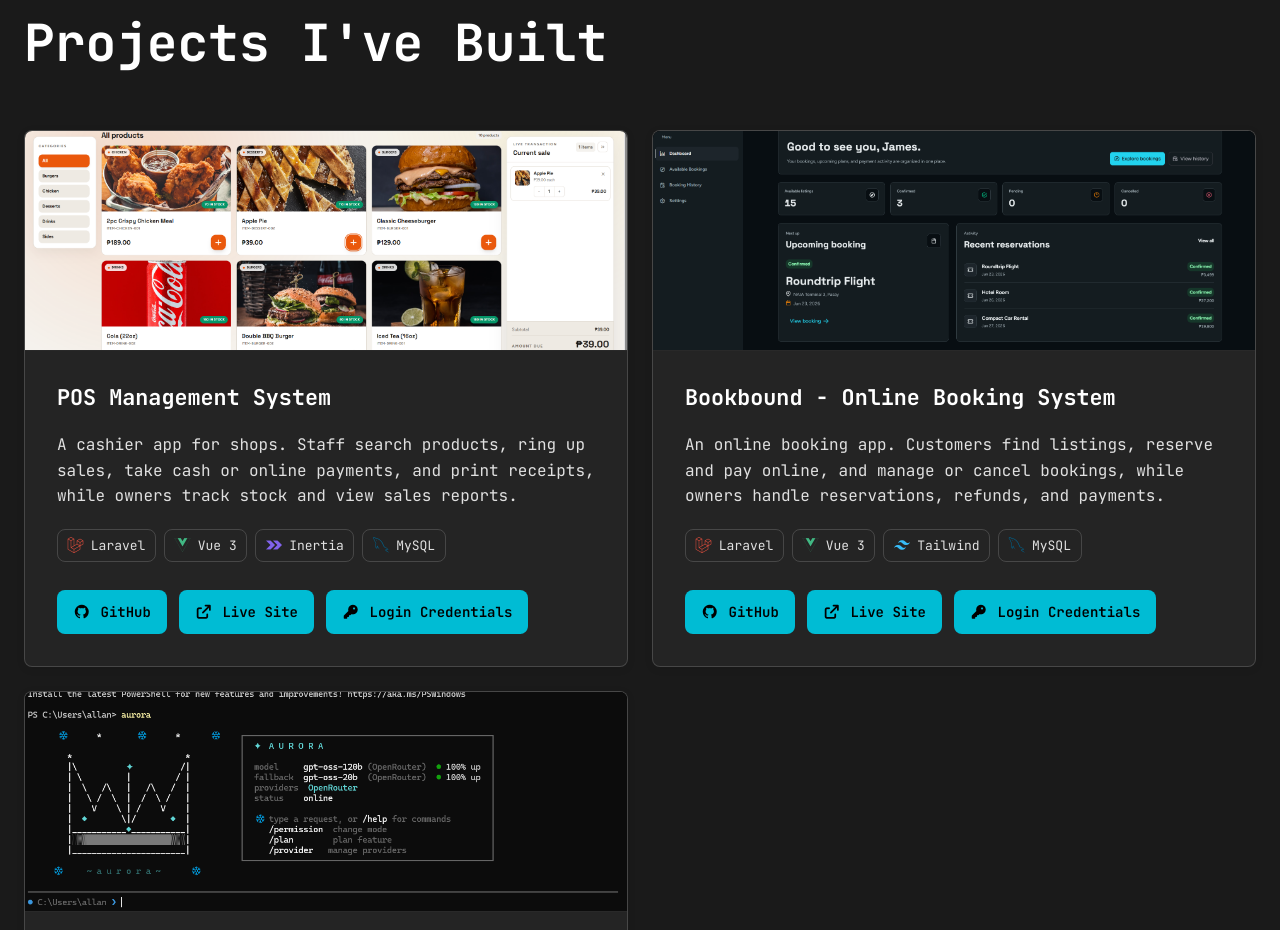
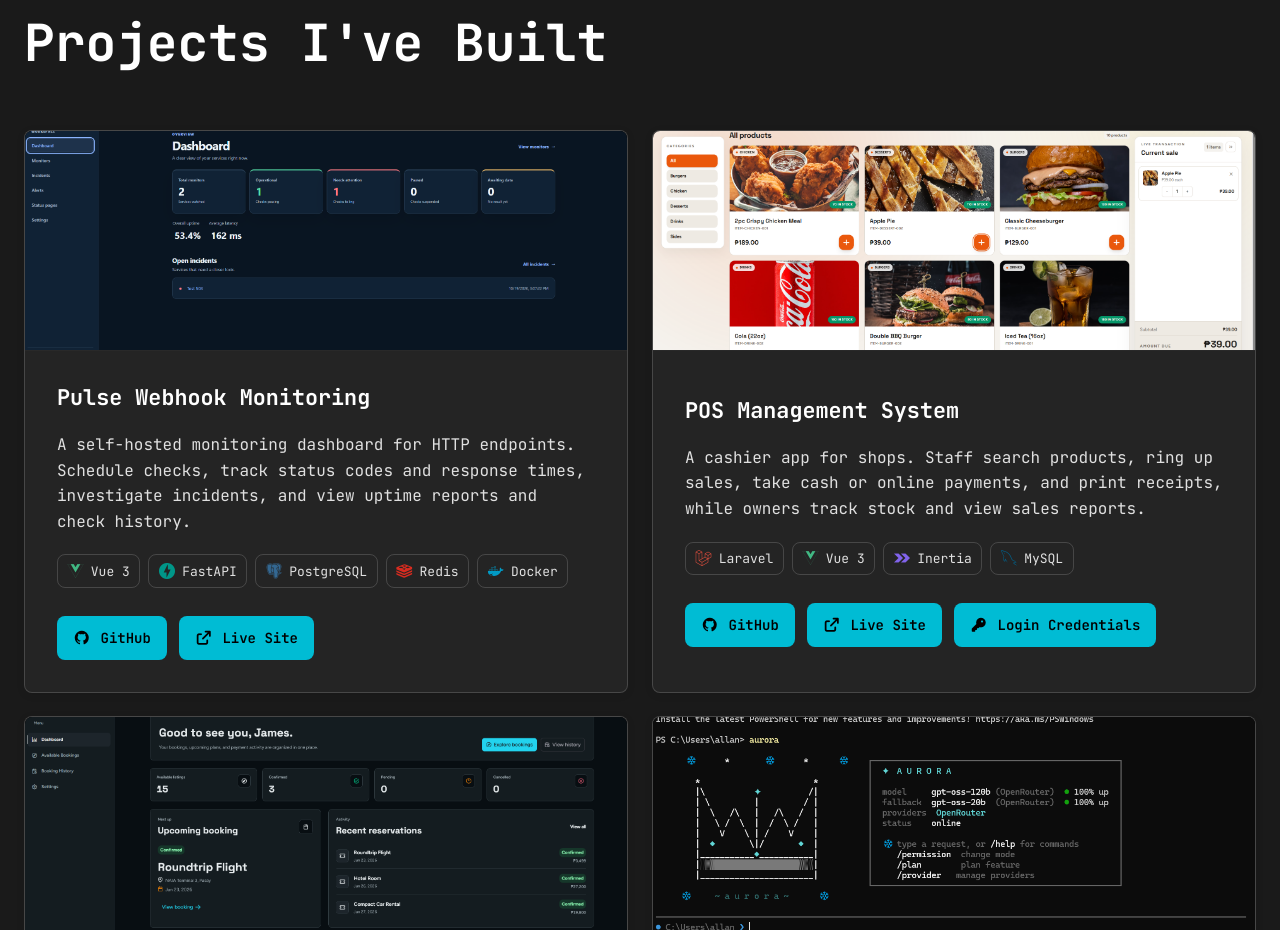
Before and after one commit to allanbantilan/portfolio, a Vue app: page / in a window 1280 px wide. Shown: the part 1967-2897 px from the top of the page. Built offline with nearby package versions, Linux system fonts and the light colour scheme.

Commit message:
Add Pulse monitoring project to portfolio

```diff
--- a/src/App.vue
+++ b/src/App.vue
@@ -129,11 +129,24 @@ const projectStackIconClasses: Record<string, string> = {
   Inertia: "devicon-inertiajs-plain colored",
   Tailwind: "devicon-tailwindcss-original colored",
   MySQL: "devicon-mysql-plain colored",
+  FastAPI: "devicon-fastapi-plain colored",
+  PostgreSQL: "devicon-postgresql-plain colored",
+  Redis: "devicon-redis-plain colored",
+  Docker: "devicon-docker-plain colored",
   "Node.js": "devicon-nodejs-plain colored",
   JavaScript: "devicon-javascript-plain colored",
 };
 
 const projects: Project[] = [
+  {
+    title: "Pulse Webhook Monitoring",
+    text:
+      "A self-hosted monitoring dashboard for HTTP endpoints. Schedule checks, track status codes and response times, investigate incidents, and view uptime reports and check history.",
+    repo: "https://github.com/allanbantilan/webhook-monitoring-web",
+    screenshot: "/pulse-webhook.png",
+    live: "https://pulse-webhook.duckdns.org",
+    stack: ["Vue 3", "FastAPI", "PostgreSQL", "Redis", "Docker"],
+  },
   {
     title: "POS Management System",
     text:
```
Also changed, not shown: public/pulse-webhook.png (added).
